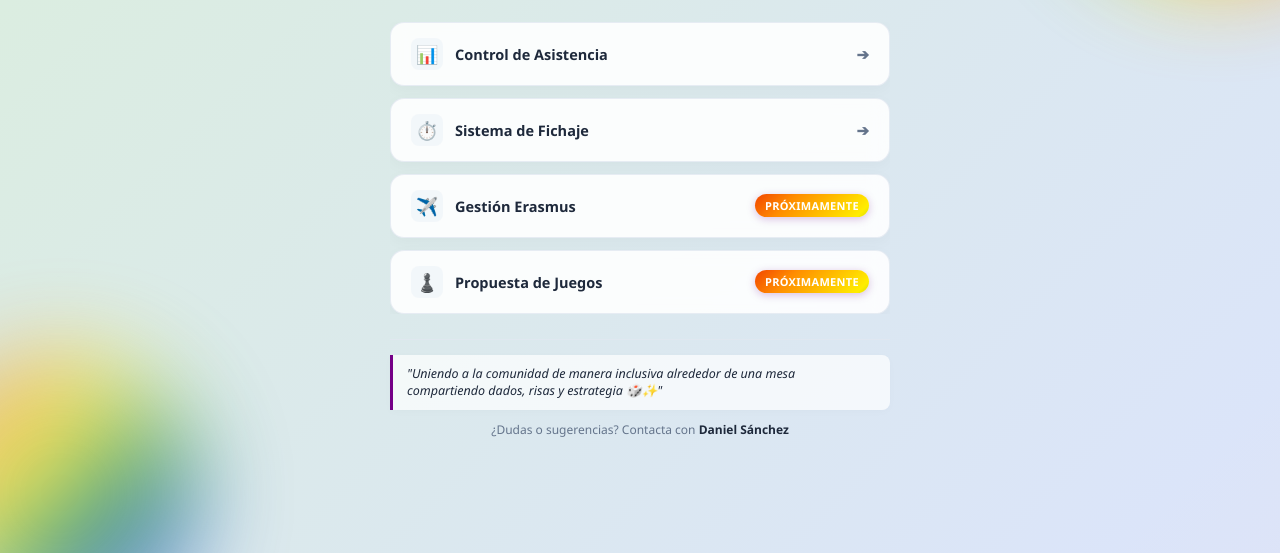
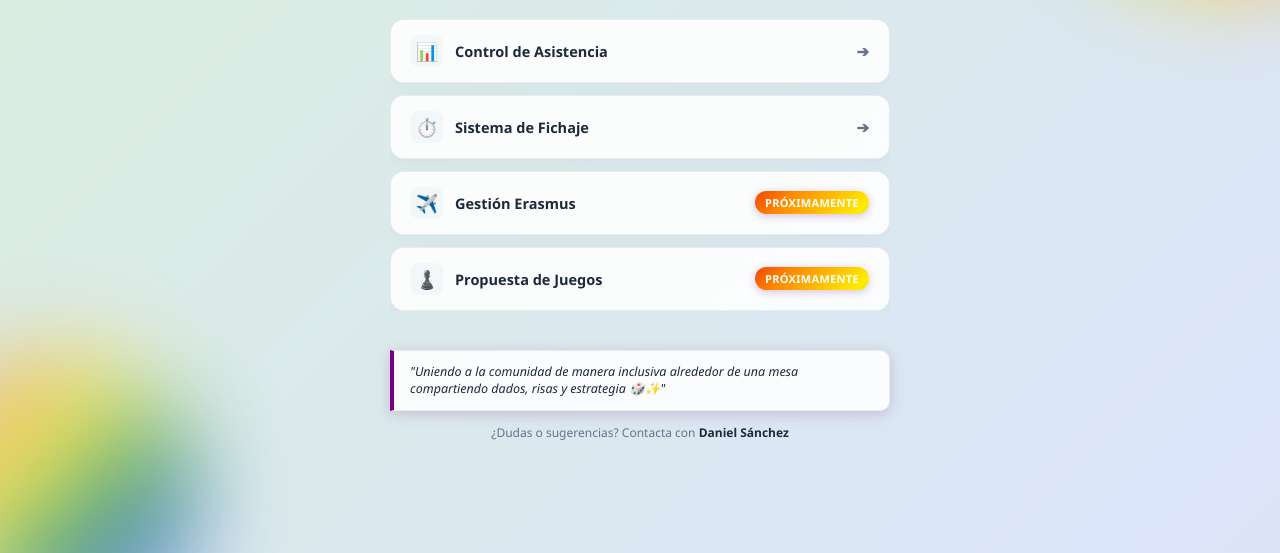
Before and after one commit to Dasanfer/mainhub_gmadrid, a plain HTML site: page index.html in a window 1280 px wide. Shown: the part 247-800 px from the top of the page. Drawn offline with Linux system fonts and the light colour scheme.

Commit message:
Update index.html

```diff
--- a/index.html
+++ b/index.html
@@ -130,6 +130,7 @@ body::after {
 .hub-profile {
     text-align: center;
     margin-bottom: 25px;
+    opacity: 0;
     animation: fadeInDown 0.8s cubic-bezier(0.16, 1, 0.3, 1) forwards;
 }
 
@@ -191,7 +192,7 @@ body::after {
     overflow: hidden;
 }
 
-/* ANIMACIONES LATERALES CON RASTRO DE ARCOÍRIS */
+/* ANIMACIONES LATERALES CON RASTRO DE ARCOÍRIS ORIGINALES */
 @keyframes entrarIzquierdaConRastro {
     0% { opacity: 0; transform: translateX(-100vw); box-shadow: -20px 0 30px rgba(228, 3, 3, 0.6), -10px 0 15px rgba(0, 68, 212, 0.4); }
     60% { opacity: 1; box-shadow: -10px 0 20px rgba(255, 140, 0, 0.5), -5px 0 10px rgba(0, 128, 38, 0.3); }
@@ -224,12 +225,23 @@ body::after {
     opacity: 0;
 }
 
-/* EFECTO AL HACER CLIC (EFECTO MUELLE - SOLO ACTIVOS) */
+.hub-link-card:nth-child(odd) {
+    animation: entrarIzquierdaConRastro 0.7s cubic-bezier(0.16, 1, 0.3, 1) forwards;
+}
+
+.hub-link-card:nth-child(even) {
+    animation: entrarDerechaConRastro 0.7s cubic-bezier(0.16, 1, 0.3, 1) forwards;
+}
+
+.hub-link-card:nth-child(1) { animation-delay: 0.1s; }
+.hub-link-card:nth-child(2) { animation-delay: 0.2s; }
+.hub-link-card:nth-child(3) { animation-delay: 0.3s; }
+.hub-link-card:nth-child(4) { animation-delay: 0.4s; }
+
 .hub-link-card:not(.proximamente):active {
     transform: scale(0.97) !important;
 }
 
-/* ANIMACIÓN DE DESTELLO LUMINOSO (GLOW) AL HACER HOVER */
 @keyframes brilloDestello {
     0% { transform: translateX(-100%) rotate(25deg); }
     100% { transform: translateX(200%) rotate(25deg); }
@@ -251,20 +263,6 @@ body::after {
     opacity: 1;
     animation: brilloDestello 0.75s ease-in-out;
 }
-
-/* ASIGNACIÓN DE ANIMACIONES CON RASTRO DE ARCOÍRIS */
-.hub-link-card:nth-child(odd) {
-    animation: entrarIzquierdaConRastro 0.7s cubic-bezier(0.16, 1, 0.3, 1) forwards;
-}
-
-.hub-link-card:nth-child(even) {
-    animation: entrarDerechaConRastro 0.7s cubic-bezier(0.16, 1, 0.3, 1) forwards;
-}
-
-.hub-link-card:nth-child(1) { animation-delay: 0.1s; }
-.hub-link-card:nth-child(2) { animation-delay: 0.2s; }
-.hub-link-card:nth-child(3) { animation-delay: 0.3s; }
-.hub-link-card:nth-child(4) { animation-delay: 0.4s; }
 
 @keyframes bordeArcoirisMovil {
     0% { filter: hue-rotate(0deg); }
@@ -332,10 +330,8 @@ body::after {
     color: #750087;
 }
 
-/* ESTILOS ESPECÍFICOS PARA TARJETAS PRÓXIMAMENTE */
 .hub-link-card.proximamente {
     cursor: not-allowed;
-    opacity: 0.9;
 }
 
 .hub-link-card.proximamente:hover {
@@ -343,7 +339,6 @@ body::after {
     box-shadow: 0 4px 15px rgba(0, 0, 0, 0.03);
 }
 
-/* ETIQUETA PRÓXIMAMENTE CON ARCOÍRIS Y PULSO */
 @keyframes pulsoArcoiris {
     0% { transform: scale(1); filter: brightness(1); }
     50% { transform: scale(1.04); filter: brightness(1.15); }
@@ -363,7 +358,20 @@ body::after {
     animation: bgArcoiris 6s ease infinite, pulsoArcoiris 2.5s ease-in-out infinite;
 }
 
-/* PIE DE PÁGINA */
+/* PIE DE PÁGINA Y EFECTO FLOTANTE/ARCOÍRIS DE LA CITA */
+@keyframes flotarCita {
+    0% { transform: translateY(0px); }
+    50% { transform: translateY(-4px); }
+    100% { transform: translateY(0px); }
+}
+
+@keyframes arcoirisGlow {
+    0% { box-shadow: 0 4px 15px rgba(228, 3, 3, 0.15), 0 0 10px rgba(117, 0, 135, 0.1); }
+    33% { box-shadow: 0 4px 15px rgba(0, 128, 38, 0.15), 0 0 10px rgba(0, 68, 212, 0.1); }
+    66% { box-shadow: 0 4px 15px rgba(117, 0, 135, 0.15), 0 0 10px rgba(255, 140, 0, 0.1); }
+    100% { box-shadow: 0 4px 15px rgba(228, 3, 3, 0.15), 0 0 10px rgba(117, 0, 135, 0.1); }
+}
+
 .hub-footer {
     text-align: center;
     font-size: 12px;
@@ -373,8 +381,8 @@ body::after {
     width: 100%;
     padding-top: 15px;
     line-height: 1.4;
+    opacity: 0;
     animation: fadeInUp 0.8s cubic-bezier(0.16, 1, 0.3, 1) 0.5s forwards;
-    opacity: 0;
 }
 
 @keyframes fadeInUp {
@@ -384,16 +392,19 @@ body::after {
 
 .hub-footer blockquote {
     margin: 0 0 10px 0;
-    padding: 10px 14px;
-    border-left: 3px solid #750087;
-    background: rgba(255, 255, 255, 0.7);
-    backdrop-filter: blur(5px);
-    border-radius: 0 8px 8px 0;
+    padding: 12px 16px;
+    border-left: 4px solid #750087;
+    background: rgba(255, 255, 255, 0.85);
+    backdrop-filter: blur(6px);
+    border-radius: 0 10px 10px 0;
     font-style: italic;
     color: var(--text-main);
     font-size: 12.5px;
     text-align: left;
-    box-shadow: 0 2px 8px rgba(0,0,0,0.02);
+    border: 1px solid rgba(226, 232, 240, 0.8);
+    border-left-width: 4px;
+    border-left-color: #750087;
+    animation: flotarCita 4s ease-in-out infinite, arcoirisGlow 8s linear infinite;
 }
 
 .hub-footer b {
```
